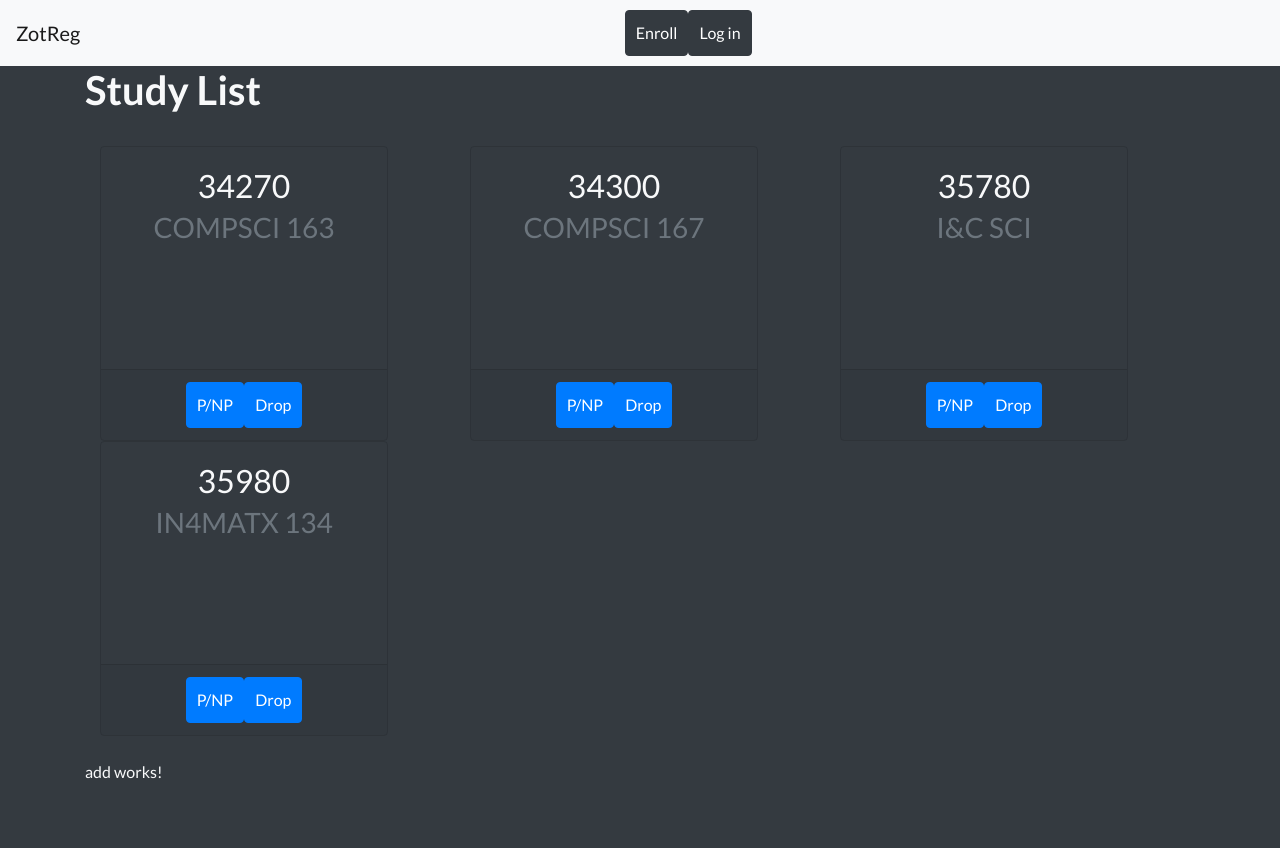
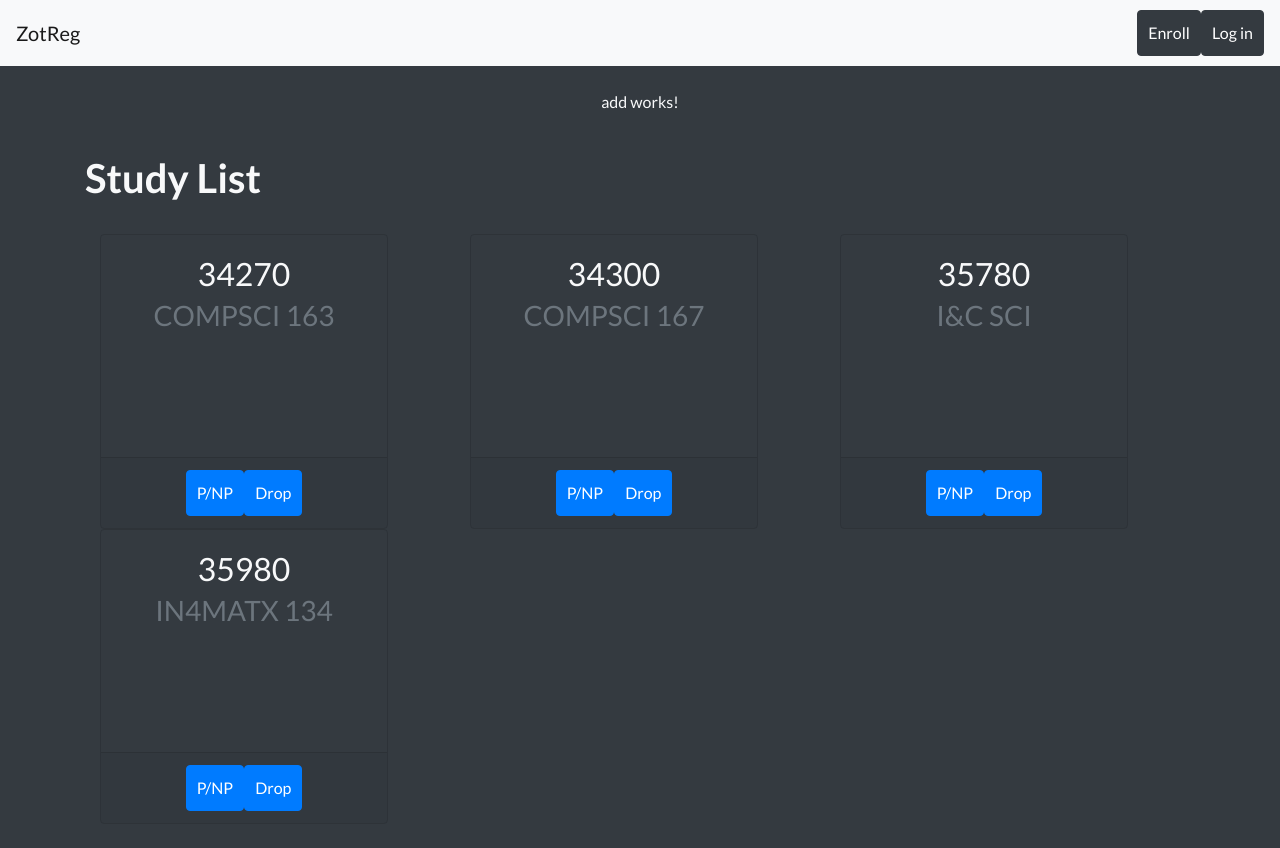
Before and after one commit to yasvi31/ZotReg, an Angular app: page / in a window 1280 px wide. Before the commit the page ends 824 px from the top, so only its background shows below. Built offline with nearby package versions, Linux system fonts and the light colour scheme.

Commit message:
nav bar UI changes + add component added to home page

```diff
--- a/src/app/app.component.html
+++ b/src/app/app.component.html
@@ -6,7 +6,7 @@
     </a>
   </li>
 </ul>
-<ul class="navbar-nav navbar-right mr-auto">
+<ul class="navbar-nav navbar-right">
   <li class="nav-item" >
     <a class="btn btn-dark" role="button" href="#">Enroll</a>
   </li>
--- a/src/app/pages/home-page/home-page.component.html
+++ b/src/app/pages/home-page/home-page.component.html
@@ -1,5 +1,5 @@
 <div class="container">
+  <app-add class="col-6" align="center"></app-add>
   <h1>Study List</h1>
 	<app-study-list class="col-6" align="center"></app-study-list>
-	<app-add class="col-6"></app-add>
 </div>
```
